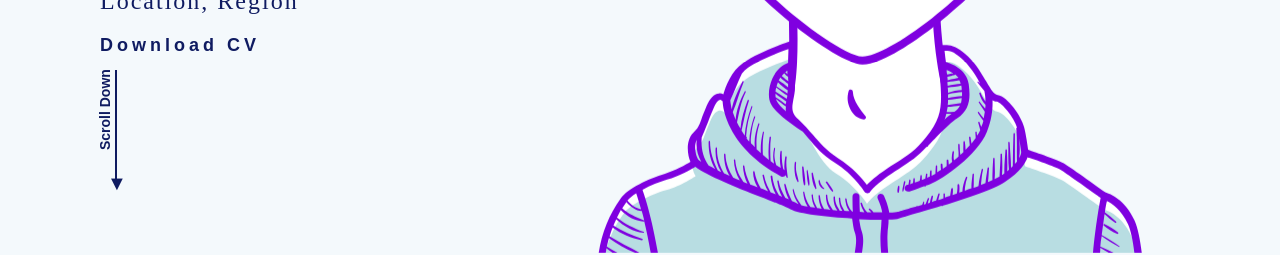
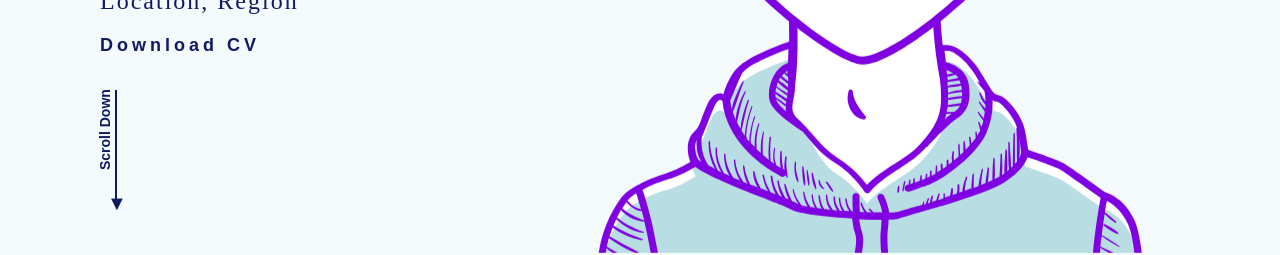
Before and after one commit to Jean-Dv/PortfolioTemplateFullStack, a React (Create React App) app in the folder frontend/: page / in a window 1280 px wide. Shown: the part 559-814 px from the top of the page. Built offline with nearby package versions, Linux system fonts and the light colour scheme; no server answers.

Commit message:
fix: minor style issues

```diff
--- a/frontend/src/components/ProjectItem/project-item.scss
+++ b/frontend/src/components/ProjectItem/project-item.scss
@@ -128,7 +128,6 @@
 @media screen and (max-width: 1440px) {
   .project__item {
     max-width: 100%;
-    min-width: 1200px;
   }
 }
 
--- a/frontend/src/pages/Home/home.scss
+++ b/frontend/src/pages/Home/home.scss
@@ -291,6 +291,17 @@
   }
 }
 
+@media screen and (max-width: 1280px) {
+  .home__section {
+    .home__container {
+      .home__scroll {
+        top: 68%;
+        left: 95px;
+      }
+    }
+  }
+}
+
 @media screen and (max-width: 768px) {
   .home__section {
     width: 100vw;
```
